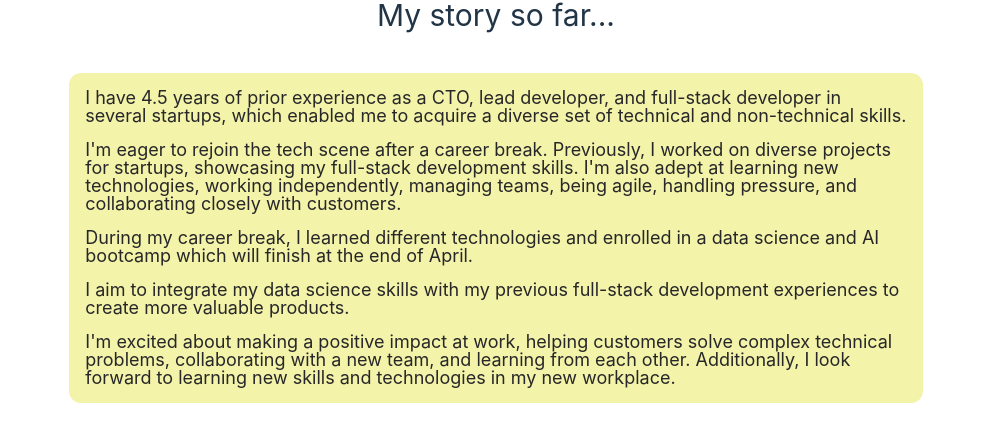
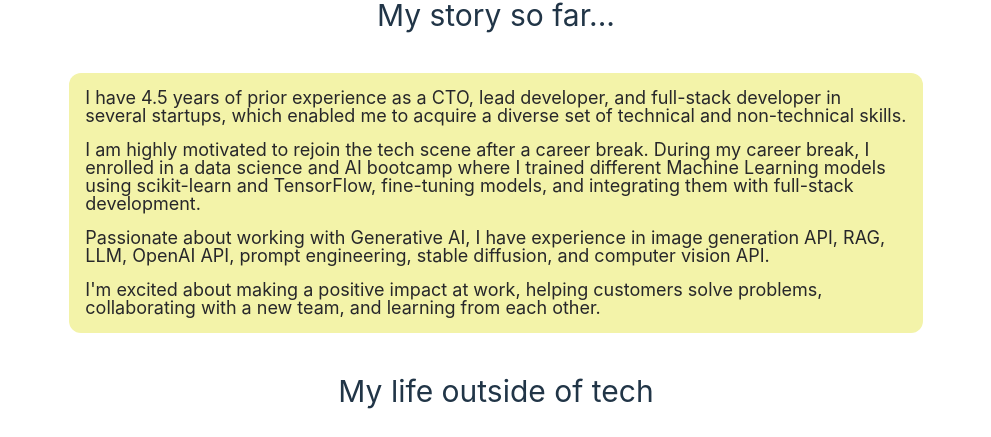
Before and after one commit to environmentallyconsciouscoder/personal-website, a React (Vite) app: page / in a window 1280 px wide. Shown: the part 2629-3066 px from the top of the page, without its empty margins (144-1135 px from the left). Built offline with nearby package versions, Linux system fonts and the light colour scheme.

Commit message:
chore: updated about me section

```diff
--- a/src/data_two.ts
+++ b/src/data_two.ts
@@ -231,12 +231,10 @@ export const menuItems = [
 export const aboutMe = [{
     text: "I have 4.5 years of prior experience as a CTO, lead developer, and full-stack developer in several startups, which enabled me to acquire a diverse set of technical and non-technical skills.",
 },
-{    text: "I'm eager to rejoin the tech scene after a career break. Previously, I worked on diverse projects for startups, showcasing my full-stack development skills. I'm also adept at learning new technologies, working independently, managing teams, being agile, handling pressure, and collaborating closely with customers.",
+{    text: "I am highly motivated to rejoin the tech scene after a career break. During my career break, I enrolled in a data science and AI bootcamp where I trained different Machine Learning models using scikit-learn and TensorFlow, fine-tuning models, and integrating them with full-stack development.",
 },
-{   text: "During my career break, I learned different technologies and enrolled in a data science and AI bootcamp which will finish at the end of April."}
-,
-{   text: "I aim to integrate my data science skills with my previous full-stack development experiences to create more valuable products."},
-{ text: "I'm excited about making a positive impact at work, helping customers solve complex technical problems, collaborating with a new team, and learning from each other. Additionally, I look forward to learning new skills and technologies in my new workplace."}
+{   text: "Passionate about working with Generative AI, I have experience in image generation API, RAG, LLM, OpenAI API, prompt engineering, stable diffusion, and computer vision API."},
+{ text: "I'm excited about making a positive impact at work, helping customers solve problems, collaborating with a new team, and learning from each other."}
 ]
 
 export const standOutFacts = [{
```
